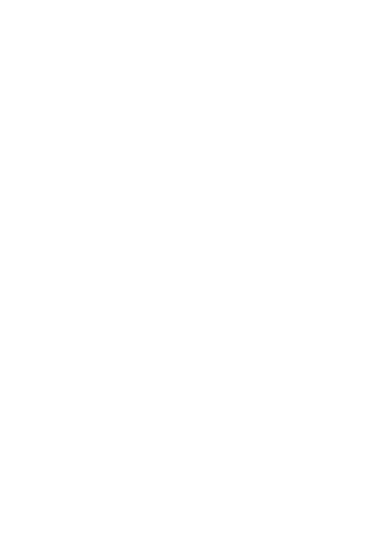
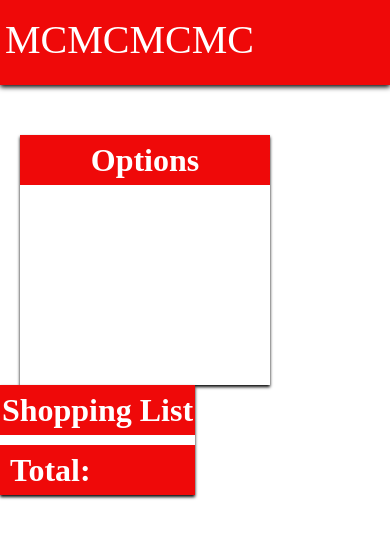
Before and after one commit to joshuaharshaw/lab7, a plain HTML site: page index.html in a window 390 px wide. Drawn offline with Linux system fonts and the light colour scheme; a web font is replaced by a local one.

Commit message:
Initial Commit. Basic Layout. Not yet Responsive.

```diff
--- /dev/null
+++ b/index.css
@@ -0,0 +1,71 @@
+@import url("https://fonts.googleapis.com/css?family=Plaster|Varela+Round");
+
+/* Standard Classes*/
+.material {
+  box-shadow: 0px 2px 10px black;
+}
+
+.material-sm {
+  box-shadow: 0px 2px 5px black;
+}
+
+.material-xs {
+  box-shadow: 0px 2px 3px black;
+}
+
+/* Restats and Resizes*/
+* {
+margin: 0;
+}
+
+/*Header Element*/
+header {
+	background-color: #ef0909;
+	min-height: 75px;
+	padding:5px;
+	margin-bottom: 50px;
+}
+
+header p {
+	color: white;
+	font-size: 2.5em;
+	margin:11px 0px;
+	font-family: Plaster;
+}
+
+
+/*Site-Wide Styles*/
+
+.list-header {
+	text-align: center;
+	background-color: #ef0909;
+	line-height: 50px;
+	font-size: 2em;
+	color: white;
+	text-decoration: ;
+	margin-bottom: 10px;
+}
+
+
+/*Options list*/
+#options {
+	float: left;
+	width: 250px;
+	min-height: 250px;
+	margin:0px 20px;
+}
+
+/*Main Content Box- Shopping List*/
+#main-list {
+	float: left;
+	width: 50%;
+}
+
+.list-footer {
+	background-color: #ef0909;
+	line-height: 50px;
+	font-size: 2em;
+	color: white;
+	margin-top: 10px;
+	padding-left: 10px;
+}
--- a/index.html
+++ b/index.html
@@ -1,11 +1,33 @@
 <!DOCTYPE html>
 <html>
 <head>
-	<title>Do you look at this David?</title>
+ 	<meta charset="utf-8">
+    <meta http-equiv="X-UA-Compatible" content="IE=edge">
+	<meta name="viewport" content="width=device-width, initial-scale=1">
+
+	<link rel="stylesheet" type="text/css" href="index.css">
+	<title>Motor City Bakery</title>
 </head>
+
 <body>
+
+<header class="material-sm"><p>MCMCMCMC</p></header>
+
+<div id="wrapper">
+
+	<div class="material-xs" id="options">
+		<h3 class="list-header">Options</h3>
+	</div>
+
+	<div class="material-xs" id="main-list">
+		<h3 class="list-header">Shopping List</h3>
+		<p id="list-content"></p>
+		<h3 class="list-footer">Total: </h3>
+	</div>
+
+</div>
 
 </body>
 
-<script type="text/javascript" src="script.js"></script>
+<script type="text/javascript" src="index.js"></script>
 </html>
--- a/script.js
+++ b/script.js
@@ -31,3 +31,20 @@ function tallyItems (groceries) {
 
 
 tallyItems(groceryList);
+
+class Human {
+	constructor (name, sex, country) {
+		this.name = name,
+		this.sex= sex,
+		this.country=country
+	}
+
+
+	speak() {
+		console.log(name + "says hello!");
+	}
+}
+
+var Josh = new Human("Joshua", "Male", "USA");
+
+Josh.speak();
```
